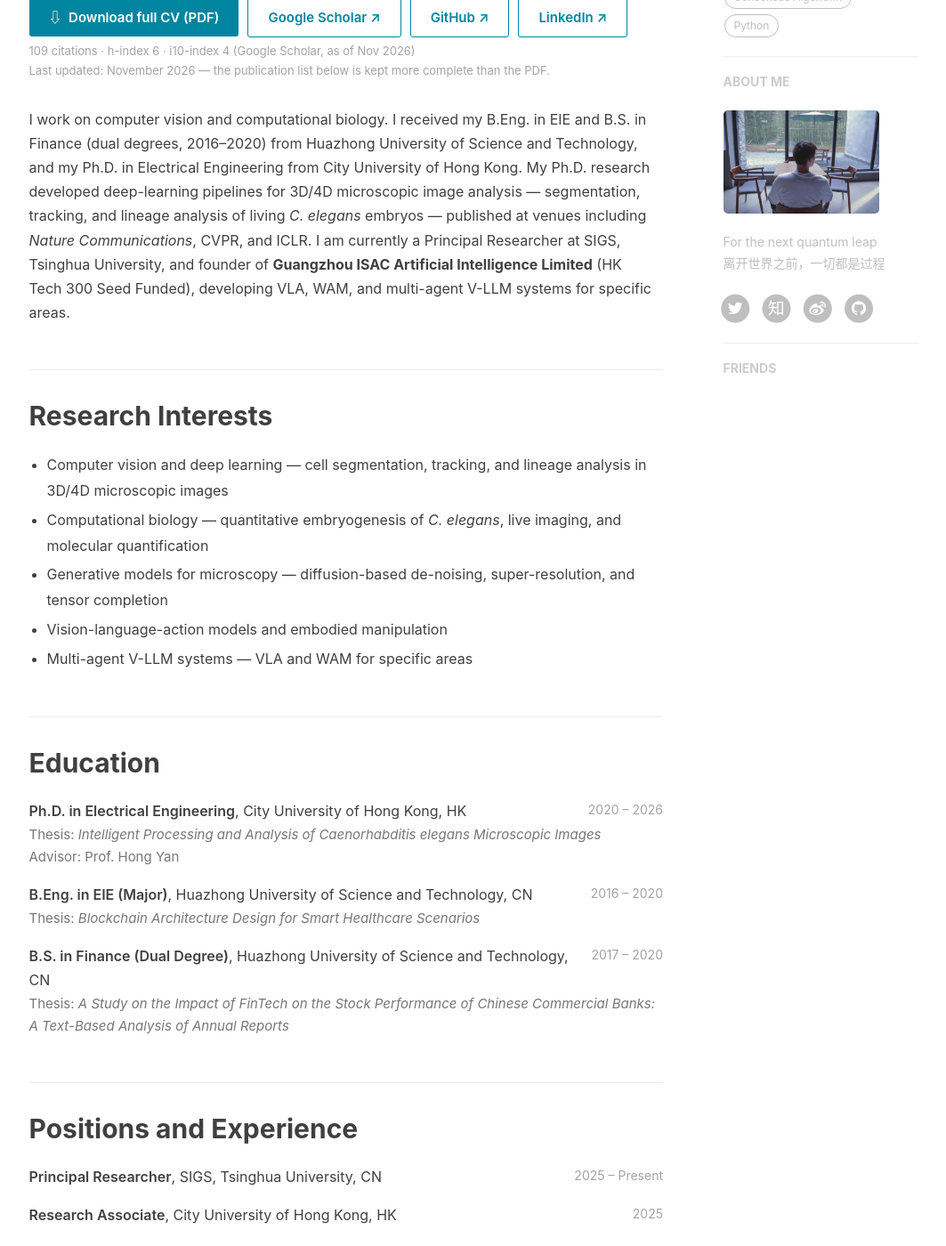
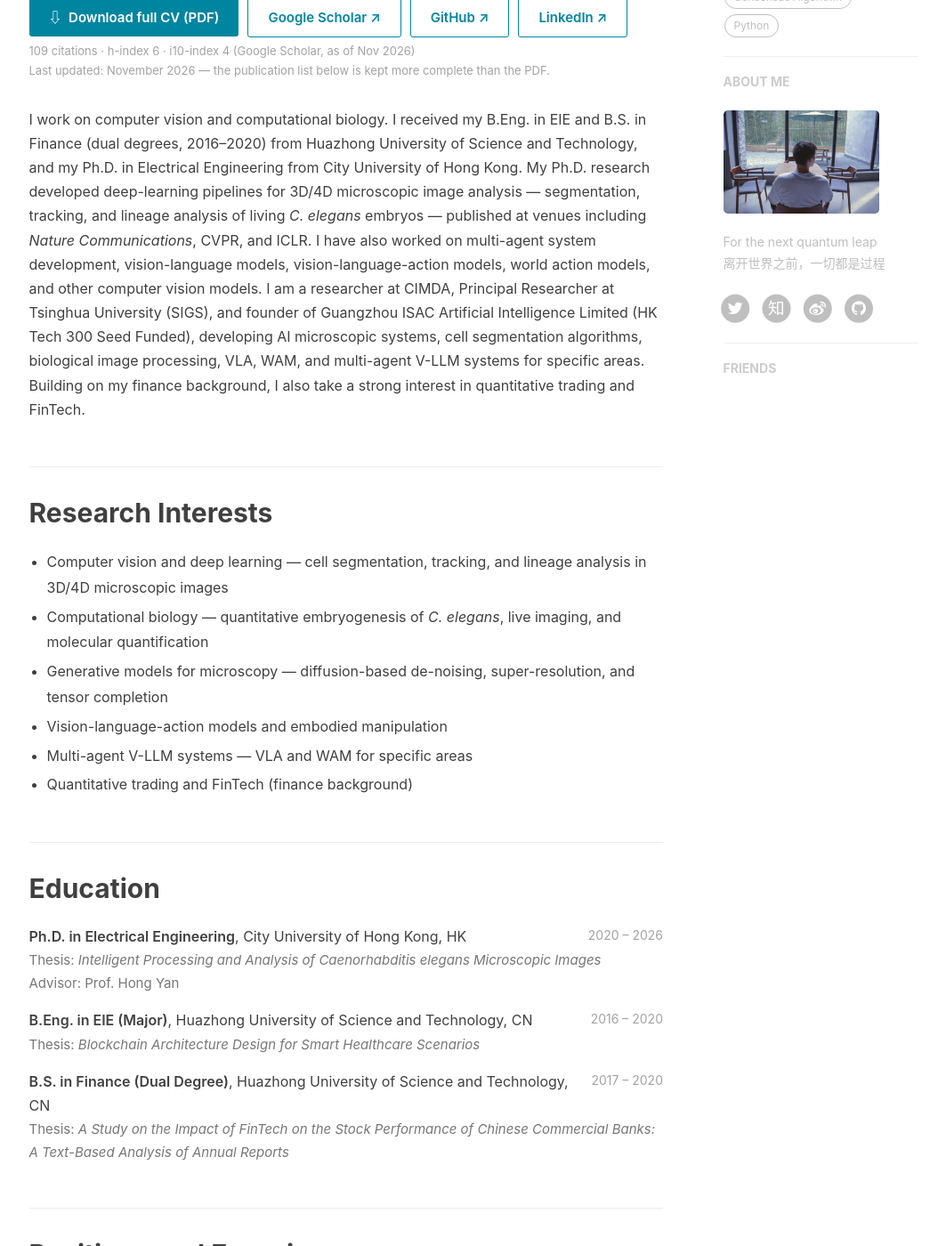
Before and after one commit to chiellini/chiellini.github.io, a Jekyll site: the page built from cv.html, in a window 1280 px wide and 1400 px high, scrolled down 567 px. Shown: the whole window at 89% size, without its empty margins (135-1198 px from the left). Built offline with Jekyll 4.4.1, drawn with Linux system fonts in a browser that asks for light colours; nearby versions of some CDN libraries; comment, search, counter and statistics services are not loaded.

Commit message:
CV page: new bio (owner text) with VLM/VLA/WAM line and CIMDA role; add quant trading & FinTech interest; company name not highlighted

```diff
--- a/cv.html
+++ b/cv.html
@@ -131,9 +131,12 @@ header-img: "img/tag-bg.jpg"
         Electrical Engineering from City University of Hong Kong. My Ph.D. research developed deep-learning
         pipelines for 3D/4D microscopic image analysis — segmentation, tracking, and lineage analysis of living
         <em>C.&nbsp;elegans</em> embryos — published at venues including <em>Nature Communications</em>, CVPR, and
-        ICLR. I am currently a Principal Researcher at SIGS, Tsinghua University, and founder of
-        <strong>Guangzhou ISAC Artificial Intelligence Limited</strong> (HK Tech&nbsp;300 Seed Funded), developing VLA,
-        WAM, and multi-agent V-LLM systems for specific areas.
+        ICLR. I have also worked on multi-agent system development, vision-language models, vision-language-action
+        models, world action models, and other computer vision models. I am a researcher at CIMDA, Principal
+        Researcher at Tsinghua University (SIGS), and founder of Guangzhou ISAC Artificial Intelligence Limited
+        (HK Tech&nbsp;300 Seed Funded), developing AI microscopic systems, cell segmentation algorithms, biological
+        image processing, VLA, WAM, and multi-agent V-LLM systems for specific areas. Building on my finance
+        background, I also take a strong interest in quantitative trading and FinTech.
     </p>
 
     <!-- ============ Research Interests ============ -->
@@ -144,6 +147,7 @@ header-img: "img/tag-bg.jpg"
         <li>Generative models for microscopy &mdash; diffusion-based de-noising, super-resolution, and tensor completion</li>
         <li>Vision-language-action models and embodied manipulation</li>
         <li>Multi-agent V-LLM systems &mdash; VLA and WAM for specific areas</li>
+        <li>Quantitative trading and FinTech (finance background)</li>
     </ul>
 
     <!-- ============ Education ============ -->
```
